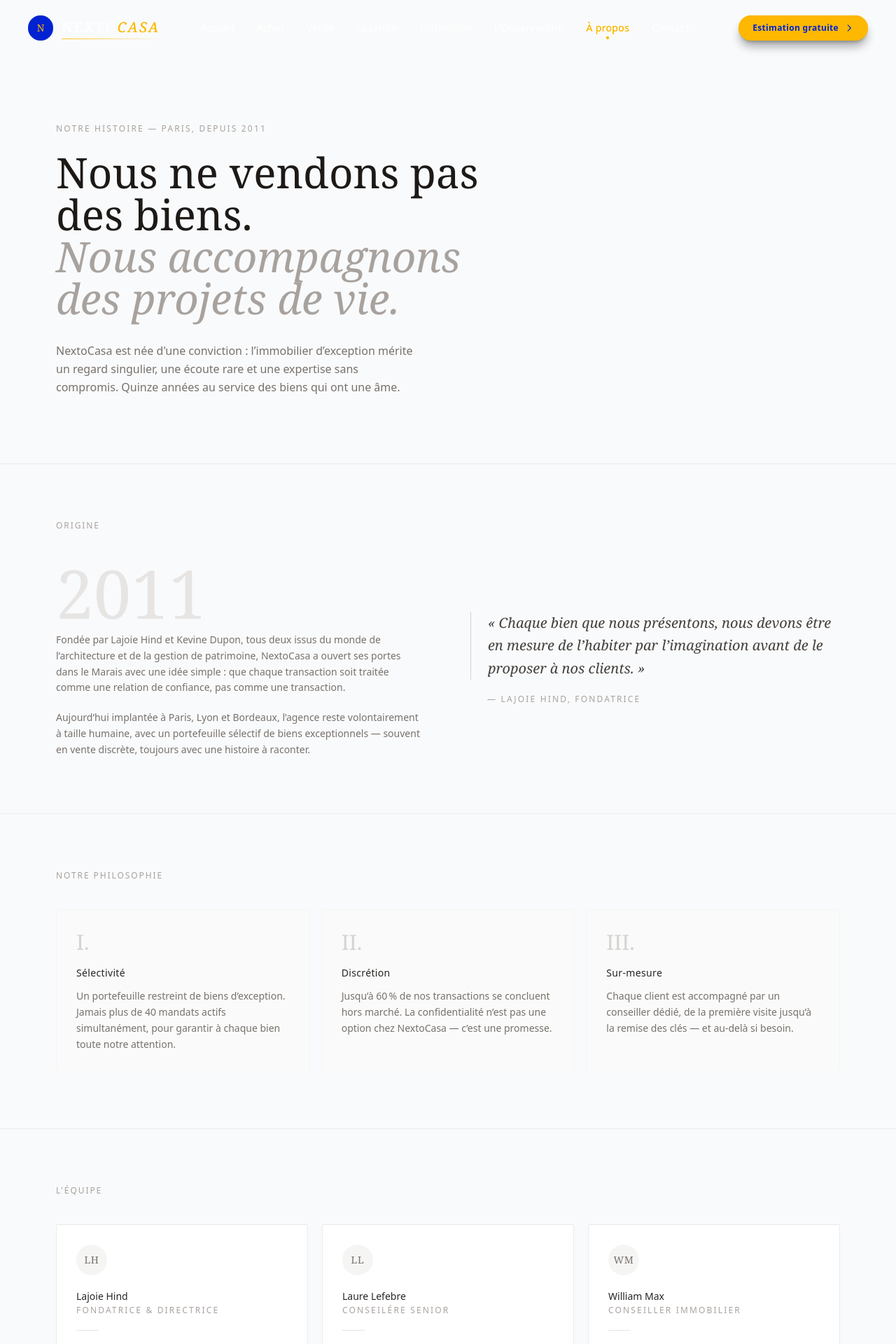
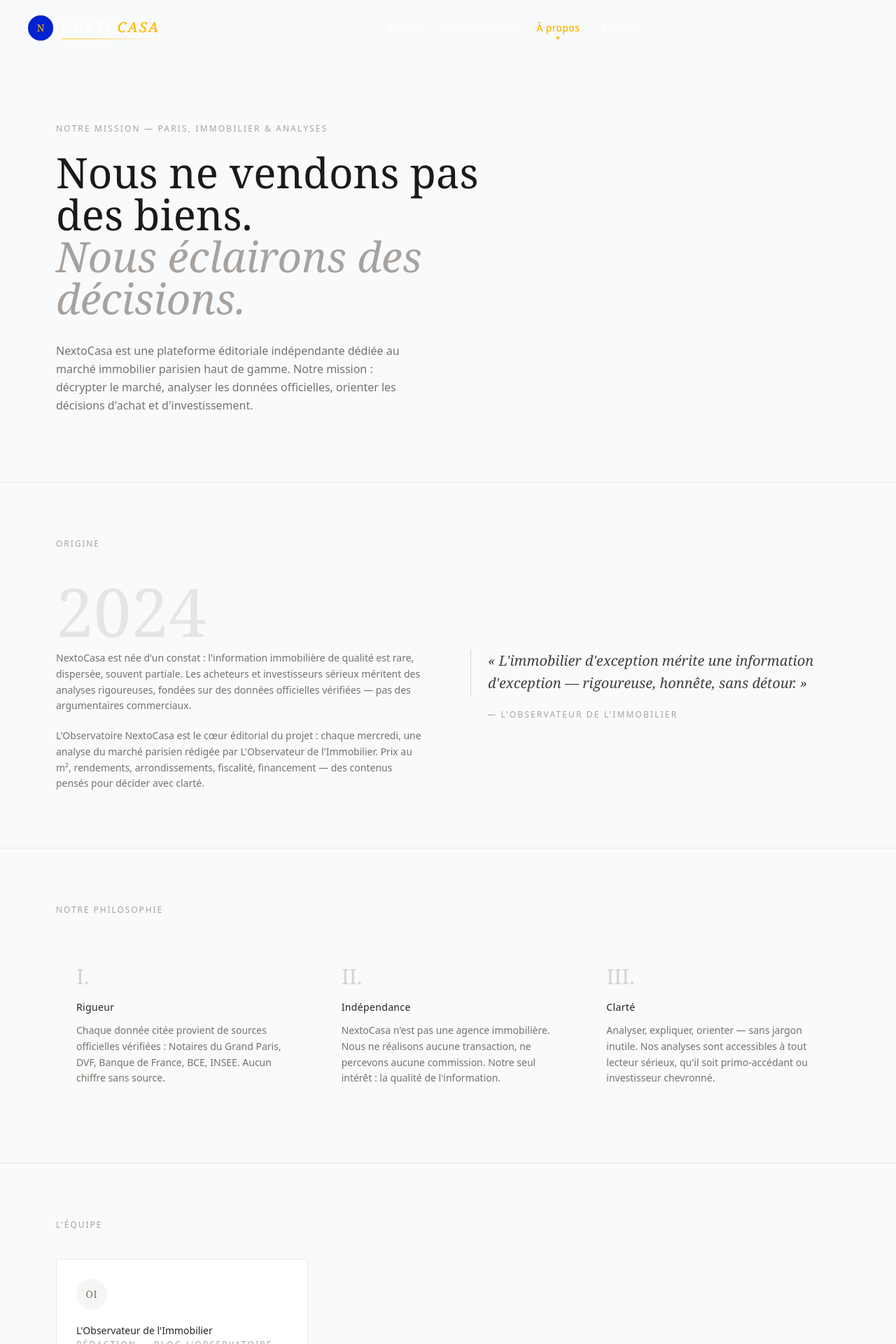
Before and after one commit to saidhadjadj/nextocasa, a React (Vite) app: page /about in a window 1280 px wide. Shown: the top 1920 px of the page at 70% size. Built offline with nearby package versions, Linux system fonts and the light colour scheme.

Commit message:
refactor: pivot éditorial - suppression agence, navbar simplifié, SEO mis à jour

```diff
--- a/index.html
+++ b/index.html
@@ -5,11 +5,11 @@
     <meta name="viewport" content="width=device-width, initial-scale=1.0" />
     <meta
       name="description"
-      content="NextoCasa, agence immobilière nouvelle génération, vous accompagne dans vos projets d'achat, vente et location. Découvrez nos biens d'exception en Île-de-France."
+      content="NextoCasa — Plateforme éditoriale indépendante dédiée au marché immobilier parisien. Analyses, décryptages et guides pour acheteurs et investisseurs exigeants."
     />
     <meta
       name="keywords"
-      content="agence immobilière, achat maison, vente appartement, location studio, estimation gratuite, NextoCasa"
+      content="marché immobilier Paris, analyse immobilier, investissement locatif Paris, prix immobilier arrondissements, L'Observatoire NextoCasa"
     />
     <meta name="author" content="NextoCasa" />
     <meta name="robots" content="index, follow" />
--- a/src/App.jsx
+++ b/src/App.jsx
@@ -42,10 +42,10 @@ function PageLoader() {
 // ─── Liens de navigation ──────────────────────────────────────────────────────
 const NAV_LINKS = [
   { to: "/", label: "Accueil" },
-  { to: "/achat", label: "Achat" },
-  { to: "/vente", label: "Vente" },
-  { to: "/location", label: "Location" },
-  { to: "/estimation", label: "Estimation" },
+
+
+
+
   { to: "/observatoire", label: "L'Observatoire" },
   { to: "/about", label: "À propos" },
   { to: "/contact", label: "Contact" },
@@ -62,10 +62,10 @@ function Footer() {
           </p>
           <div className="flex flex-wrap justify-center gap-x-6 gap-y-2 text-sm text-white/60">
             {[
-              { to: "/achat", label: "Achat" },
-              { to: "/vente", label: "Vente" },
-              { to: "/location", label: "Location" },
-              { to: "/estimation", label: "Estimation" },
+
+
+
+
               { to: "/observatoire", label: "L'Observatoire" },
               { to: "/about", label: "À propos" },
             ].map(({ to, label }) => (
@@ -119,7 +119,7 @@ function App() {
                         </title>
                         <meta
                           name="description"
-                          content="NextoCasa, agence immobilière premium. Achat, vente, location et estimation gratuite de biens d'exception à Paris, Lyon et Bordeaux."
+                          content="NextoCasa — Analyses et décryptages du marché immobilier parisien haut de gamme. L'Observatoire : chaque mercredi, une analyse experte fondée sur les données officielles."
                         />
                       </Helmet>
                       <HomePage />
--- a/src/components/about/Navbar.jsx
+++ b/src/components/about/Navbar.jsx
@@ -3,10 +3,10 @@ import { Link, useLocation } from "react-router-dom";
 
 const NAV_LINKS = [
   { to: "/", label: "Accueil" },
-  { to: "/achat", label: "Achat" },
-  { to: "/vente", label: "Vente" },
-  { to: "/location", label: "Location" },
-  { to: "/estimation", label: "Estimation" },
+
+
+
+
   { to: "/observatoire", label: "L'Observatoire" },
   { to: "/about", label: "À propos" },
   { to: "/contact", label: "Contact" },
@@ -15,10 +15,6 @@ const NAV_LINKS = [
 // Pages avec hero plein écran — navbar transparente au départ
 const HERO_PAGES = [
   "/",
-  "/achat",
-  "/vente",
-  "/location",
-  "/estimation",
   "/observatoire",
   "/about",
 ];
@@ -178,31 +174,7 @@ export default function Navbar() {
               ].join(" ")}
             />
 
-            <Link
-              to="/estimation"
-              className={[
-                "inline-flex items-center gap-2 py-2.5 px-5 rounded-full text-xs font-semibold tracking-wide transition-all duration-300 hover:scale-105",
-                isTransparent
-                  ? "bg-[#ffb800] text-[#0022d2] hover:bg-[#ffc929] shadow-lg shadow-black/20"
-                  : "bg-[#ffb800] text-[#0022d2] hover:bg-[#ffc929] shadow-md",
-              ].join(" ")}
-            >
-              Estimation gratuite
-              <svg
-                className="w-3.5 h-3.5"
-                fill="none"
-                stroke="currentColor"
-                viewBox="0 0 24 24"
-                aria-hidden="true"
-              >
-                <path
-                  strokeLinecap="round"
-                  strokeLinejoin="round"
-                  strokeWidth={2}
-                  d="M9 5l7 7-7 7"
-                />
-              </svg>
-            </Link>
+
           </div>
 
           {/* ── Burger mobile ─────────────────────────────────────────────── */}
@@ -272,26 +244,7 @@ export default function Navbar() {
 
           {/* CTA mobile */}
           <div className="pt-3 pb-2">
-            <Link
-              to="/estimation"
-              className="flex items-center justify-center gap-2 w-full bg-[#ffb800] text-[#0022d2] font-semibold py-3.5 px-6 rounded-full text-sm transition-all hover:bg-[#ffc929]"
-            >
-              Estimation gratuite
-              <svg
-                className="w-4 h-4"
-                fill="none"
-                stroke="currentColor"
-                viewBox="0 0 24 24"
-                aria-hidden="true"
-              >
-                <path
-                  strokeLinecap="round"
-                  strokeLinejoin="round"
-                  strokeWidth={2}
-                  d="M9 5l7 7-7 7"
-                />
-              </svg>
-            </Link>
+
           </div>
         </div>
       </div>
--- a/src/data/aboutContent.jsx
+++ b/src/data/aboutContent.jsx
@@ -1,85 +1,64 @@
-// ─── NextoCasa — Contenu de la page "L'agence" ───────────────────────────────
+// ─── NextoCasa — Contenu de la page "À propos" ───────────────────────────────
+// Plateforme éditoriale — pas une agence immobilière
 
 export const hero = {
-  eyebrow: "Notre histoire — Paris, depuis 2011",
+  eyebrow: "Notre mission — Paris, immobilier & analyses",
   headline: [
     "Nous ne vendons pas des biens.",
-    "Nous accompagnons des projets de vie.",
+    "Nous éclairons des décisions.",
   ],
-  lead: "NextoCasa est née d'une conviction\u00a0: l\u2019immobilier d\u2019exception mérite un regard singulier, une écoute rare et une expertise sans compromis. Quinze années au service des biens qui ont une âme.",
+  lead: "NextoCasa est une plateforme éditoriale indépendante dédiée au marché immobilier parisien haut de gamme. Notre mission\u00a0: décrypter le marché, analyser les données officielles, orienter les décisions d'achat et d'investissement.",
 };
 
 export const story = {
-  year: "2011",
+  year: "2024",
   paragraphs: [
-    "Fondée par Lajoie Hind et Kevine Dupon, tous deux issus du monde de l\u2019architecture et de la gestion de patrimoine, NextoCasa a ouvert ses portes dans le Marais avec une idée simple\u00a0: que chaque transaction soit traitée comme une relation de confiance, pas comme une transaction.",
-    "Aujourd\u2019hui implantée à Paris, Lyon et Bordeaux, l\u2019agence reste volontairement à taille humaine, avec un portefeuille sélectif de biens exceptionnels — souvent en vente discrète, toujours avec une histoire à raconter.",
+    "NextoCasa est née d'un constat\u00a0: l'information immobilière de qualité est rare, dispersée, souvent partiale. Les acheteurs et investisseurs sérieux méritent des analyses rigoureuses, fondées sur des données officielles vérifiées — pas des argumentaires commerciaux.",
+    "L'Observatoire NextoCasa est le cœur éditorial du projet\u00a0: chaque mercredi, une analyse du marché parisien rédigée par L'Observateur de l'Immobilier. Prix au m², rendements, arrondissements, fiscalité, financement — des contenus pensés pour décider avec clarté.",
   ],
   quote: {
-    text: "\u00ab\u00a0Chaque bien que nous présentons, nous devons être en mesure de l\u2019habiter par l\u2019imagination avant de le proposer à nos clients.\u00a0\u00bb",
-    author: "Lajoie Hind, fondatrice",
+    text: "\u00ab\u00a0L'immobilier d'exception mérite une information d'exception\u00a0— rigoureuse, honnête, sans détour.\u00a0\u00bb",
+    author: "L'Observateur de l'Immobilier",
   },
 };
 
 export const pillars = [
   {
     index: "I.",
-    title: "Sélectivité",
-    body: "Un portefeuille restreint de biens d\u2019exception. Jamais plus de 40 mandats actifs simultanément, pour garantir à chaque bien toute notre attention.",
+    title: "Rigueur",
+    body: "Chaque donnée citée provient de sources officielles vérifiées\u00a0: Notaires du Grand Paris, DVF, Banque de France, BCE, INSEE. Aucun chiffre sans source.",
   },
   {
     index: "II.",
-    title: "Discrétion",
-    body: "Jusqu\u2019à 60\u202f% de nos transactions se concluent hors marché. La confidentialité n\u2019est pas une option chez NextoCasa\u00a0— c\u2019est une promesse.",
+    title: "Indépendance",
+    body: "NextoCasa n'est pas une agence immobilière. Nous ne réalisons aucune transaction, ne percevons aucune commission. Notre seul intérêt\u00a0: la qualité de l'information.",
   },
   {
     index: "III.",
-    title: "Sur-mesure",
-    body: "Chaque client est accompagné par un conseiller dédié, de la première visite jusqu\u2019à la remise des clés\u00a0— et au-delà si besoin.",
+    title: "Clarté",
+    body: "Analyser, expliquer, orienter — sans jargon inutile. Nos analyses sont accessibles à tout lecteur sérieux, qu'il soit primo-accédant ou investisseur chevronné.",
   },
 ];
 
 export const team = [
   {
-    initials: "LH",
-    name: "Lajoie Hind",
-    role: "Fondatrice & Directrice",
+    initials: "OI",
+    name: "L'Observateur de l'Immobilier",
+    role: "Rédaction — Blog L'Observatoire NextoCasa",
     quote:
-      "\u00ab\u00a0Je cherche dans chaque bien ce que les plans ne montrent pas\u00a0— sa lumière, son silence, son énergie.\u00a0\u00bb",
-  },
-
-  {
-    initials: "LL",
-    name: "Laure Lefebre",
-    role: "Conseilére Senior",
-    quote:
-      "\u00ab\u00a0J'assure à chaque client un accompagnement personnalisé et une presence continue\u00a0— jusqu'à la concrétisation de son projet.\u00a0\u00bb",
-  },
-  {
-    initials: "WM",
-    name: "William Max",
-    role: "Conseiller immobilier",
-    quote:
-      "\u00ab\u00a0La valeur d\u2019un bien ne se résume pas à son prix. Elle se lit dans son histoire et son potentiel.\u00a0\u00bb",
-  },
-  {
-    initials: "DL",
-    name: "Dupon Levine",
-    role: "Expert estimation",
-    quote:
-      "\u00ab\u00a0Comprendre ce qu\u2019un client ne dit pas encore\u00a0— c\u2019est là que commence vraiment mon travail.\u00a0\u00bb",
+      "\u00ab\u00a0Le marché parisien est lisible pour qui sait où chercher. Notre travail\u00a0: chercher, vérifier, transmettre.\u00a0\u00bb",
   },
 ];
 
 export const stats = [
-  { value: "15", label: "Années d\u2019expérience" },
-  { value: "620+", label: "Transactions réalisées" },
-  { value: "97\u202f%", label: "Clients satisfaits" },
-  { value: "3", label: "Villes d\u2019implantation" },
+  { value: "32", label: "Analyses publiées" },
+  { value: "100%", label: "Sources officielles" },
+  { value: "0", label: "Transaction réalisée" },
+  { value: "1", label: "Obsession\u00a0: la clarté" },
 ];
 
 export const cta = {
-  text: "Prenons le temps d\u2019un échange\u00a0— sans engagement, sans précipitation.",
-  label: "Nous contacter",
+  text: "Une question sur le marché\u00a0? Une analyse que vous souhaiteriez voir publiée\u00a0?",
+  label: "Nous écrire",
   href: "/contact",
 };
--- a/src/pages/Contact.jsx
+++ b/src/pages/Contact.jsx
@@ -82,7 +82,7 @@ function Contact() {
         <title>NextoCasa — Contact</title>
         <meta
           name="description"
-          content="Contactez NextoCasa pour une visite, une estimation ou une consultation privée."
+          content="Contactez NextoCasa — questions sur le marché, suggestions d'analyses, retours terrain."
         />
       </Helmet>
 
@@ -96,11 +96,11 @@ function Contact() {
             </p>
             <h1 className="font-serif text-4xl md:text-5xl font-light text-stone-800 leading-tight">
               Réserver une{" "}
-              <span className="italic text-[#0022d2]">consultation privée</span>
+              <span className="italic text-[#0022d2]">question ou suggestion</span>
             </h1>
             <p className="mt-4 text-stone-500 text-base font-light max-w-xl mx-auto leading-relaxed">
-              Une question, une visite ou une étude de valeur personnalisée ?
-              Notre équipe vous répond avec attention et réactivité.
+              Une question sur le marché, une analyse à suggérer, un retour terrain ?
+              L'Observatoire vous répond avec attention.
             </p>
           </div>
 
@@ -117,7 +117,7 @@ function Contact() {
               )}
               {status === "success" && (
                 <div className="mb-6 rounded-xl border border-emerald-200 bg-emerald-50 px-4 py-3 text-sm text-emerald-700">
-                  ✓ Merci. Votre demande a bien été transmise à notre équipe.
+                  ✓ Merci. Votre message a bien été transmis. À très bientôt.
                 </div>
               )}
               {status === "error" && (
@@ -301,7 +301,7 @@ function Contact() {
                   professionnalisme."
                 </p>
                 <p className="mt-4 text-xs tracking-widest uppercase text-[#0022d2]">
-                  L'équipe NextoCasa
+                  L'Observatoire NextoCasa
                 </p>
               </div>
 
@@ -316,7 +316,7 @@ function Contact() {
                     Réponse sous 24h
                   </p>
                   <p className="text-xs text-stone-500 font-light leading-relaxed">
-                    Notre équipe s'engage à vous répondre le jour ouvré suivant
+                    Nous nous engageons à vous répondre sous 48h
                     votre demande.
                   </p>
                 </div>
```
